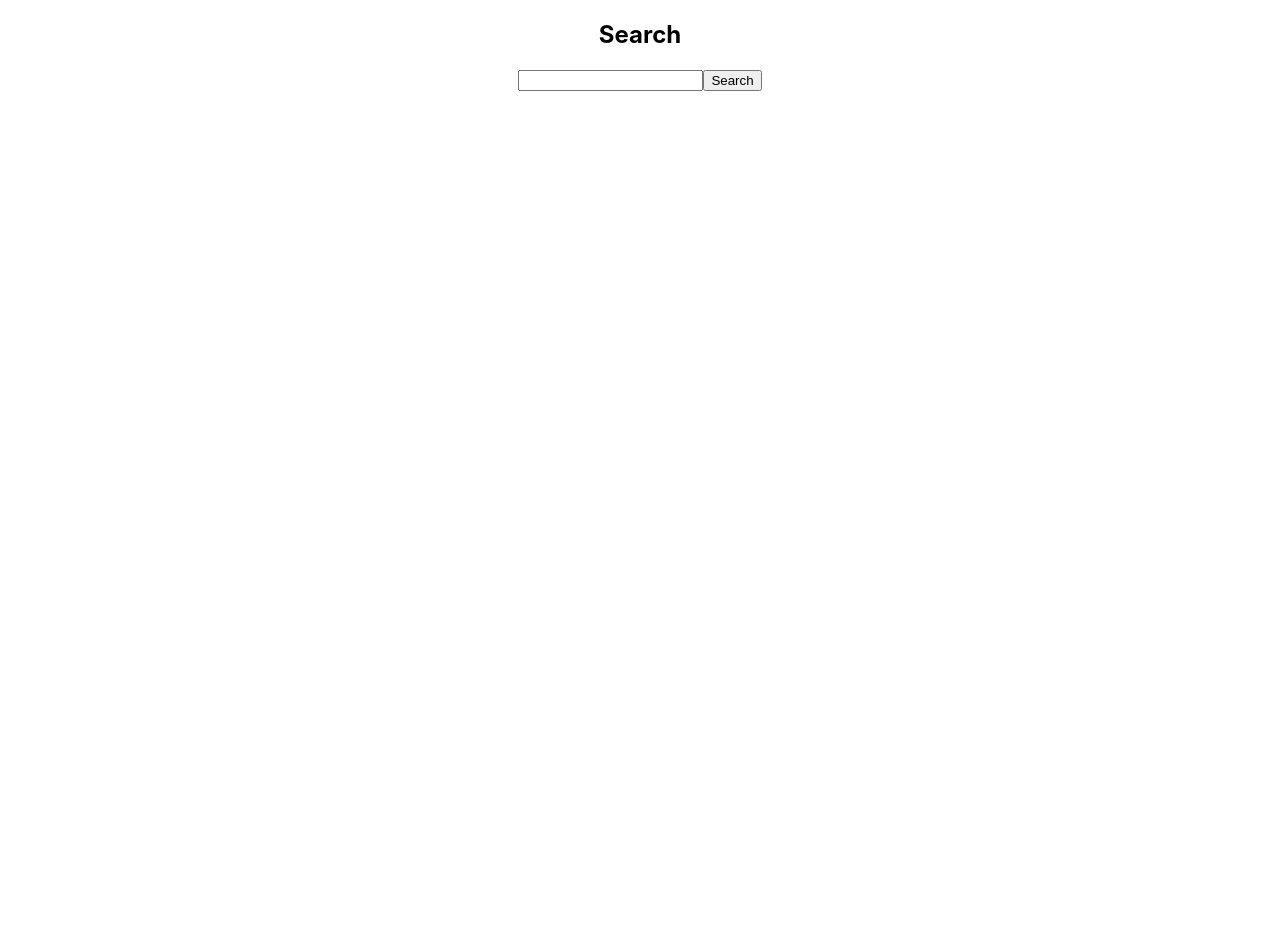
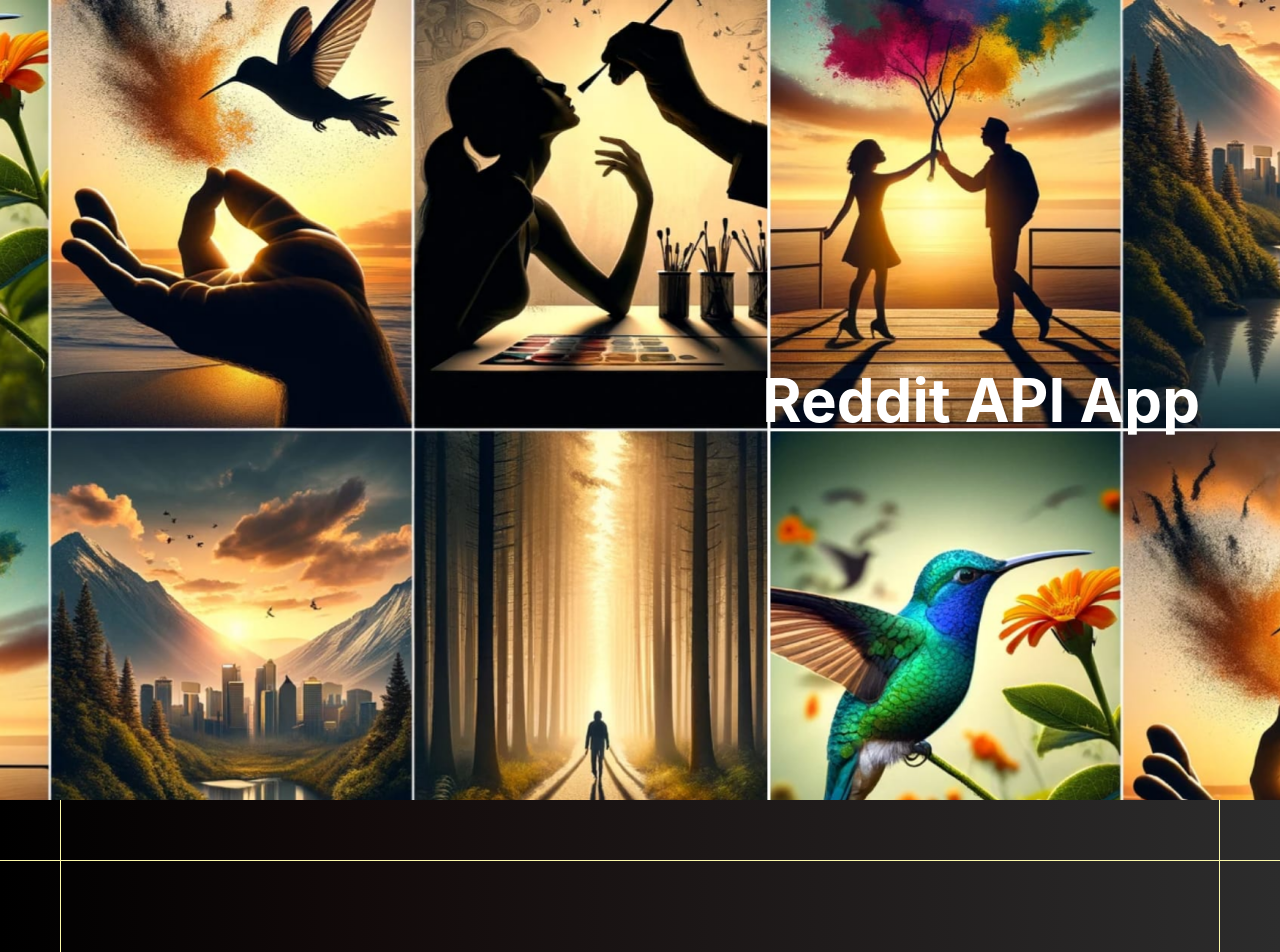
Before and after one commit to Amandium7/reddit-app, a React (Create React App) app: page / in a window 1280 px wide. Shown: the top 952 px of the page. Before the commit the page ends 800 px from the top, so only its background shows below. Built offline with nearby package versions, Linux system fonts and the light colour scheme; the HTML template or start-up script is replaced by a standard one.

Commit message:
Do styling

```diff
--- a/package.json
+++ b/package.json
@@ -13,6 +13,7 @@
     "react-scripts": "5.0.1",
     "redux": "^5.0.1",
     "redux-thunk": "^3.1.0",
+    "sass": "^1.77.4",
     "web-vitals": "^2.1.4"
   },
   "scripts": {
--- a/src/App.js
+++ b/src/App.js
@@ -2,12 +2,15 @@ import logo from './logo.svg';
 import './App.css';
 import { Hero } from './components/Hero';
 import { SearchBar } from './components/SearchBar';
+import { PostList } from './components/PostList';
+import './assets/styles/style.scss';
 
 function App() {
   return (
     <div className="App">
-      {/* <Hero /> */}
+      <Hero />
       <SearchBar />
+      <PostList />
 
 
       {/* <header className="App-header">
--- /dev/null
+++ b/src/assets/styles/style.scss
@@ -0,0 +1,180 @@
+*,
+*:before,
+*:after {
+    box-sizing: border-box;
+}
+
+body {
+    background: linear-gradient(to right, black, #120A0A 28%, #2C2C2C 100%);
+}
+
+.row {
+    max-width: 1920px;
+    margin-left: auto;
+    margin-right: auto;
+    overflow: hidden;
+    position: relative;
+    padding: 60px 20px;
+}
+
+.hero-module {
+    position: relative;
+    .row {
+        min-height: 100svh;
+        display: flex;
+        justify-content: end;
+        align-items: center;
+        padding: 0;
+        .title {
+            padding: 200px 80px;
+            h1 {
+                position: relative;
+                z-index: 1;
+                color: white;
+                font-size: 60px;
+            }
+        }
+        .media {
+            .picture {
+                width: 100%;
+                z-index: 0;
+                position: absolute;
+                top: 50%;
+                left: 50%;
+                transform: translate3d(-50%, -50%, 0);
+                height: 100%;
+                display: flex;
+                img {
+                    object-fit: cover;
+                    width: calc(100% + 2px);
+                    height: calc(100% + 2px);
+                }
+            }
+        }
+    }
+}
+
+.search-bar-module {
+    position: relative;
+    max-width: 1920px;
+    margin-left: auto;
+    margin-right: auto;
+    &:before {
+        content:'';
+        top: -60px;
+        left: 60px;
+        width: 1px;
+        height: calc(100% + 120px);
+        border-left: solid 1px #FDFAAB;
+        position: absolute;
+    }
+    &:after {
+        content:'';
+        top: -60px;
+        right: 60px;
+        width: 1px;
+        height: calc(100% + 120px);
+        border-left: solid 1px #FDFAAB;
+        position: absolute;
+    }
+    .gold-bar-top {
+        width: 100%;
+        height: 1px;
+        border-top: solid 1px #FDFAAB;
+        margin-top: 60px;
+    }
+    .gold-bar-bottom {
+        width: 100%;
+        height: 1px;
+        border-top: solid 1px #FDFAAB;
+        margin-bottom: 60px;
+    }
+    .row {
+        padding: calc(8% + 60px) 20px;
+        h2 {
+            color: white;
+            font-size: 48px;
+            margin-top: 0;
+        }
+        .api-text {
+            position: absolute;
+            color: white;
+            left: 50%;
+            top: 75%;
+            transform: translate(-50%, -50%);
+        }
+    }
+}
+
+.post-list-module {
+    .row {
+        display: grid;
+        grid-template-columns: 1fr 1fr 1fr 1fr;
+        gap: 60px;
+        padding: 60px;
+        @media only screen and (max-width: 1500px) {
+            grid-template-columns: 1fr 1fr;
+        }
+        @media only screen and (max-width: 1025px) {
+            grid-template-columns: 1fr;
+            gap: 40px;
+        }
+        .post-item {
+            background: white;
+            border-radius: 50px;
+            padding: 60px 40px;
+            transition: all .6s ease;
+            position: relative;
+            min-height: 300px;
+            display: flex;
+            justify-content: center;
+            align-items: center;
+            overflow: hidden;
+            &:after {
+                content:'';
+                top: 0;
+                left: 0;
+                width: 100%;
+                height: 100%;
+                position: absolute;
+                background: black;
+                opacity: .4;
+                z-index: 2;
+            }
+            &:hover {
+                @media only screen and (min-width: 1026px) {
+                    transform: scale(1.05);
+                }
+            }
+            h2 {
+                // color: white;
+                margin: 0;
+                color: white;
+                position: relative;
+                z-index: 3;
+                font-size: 36px;
+            }
+            .picture {
+                position: absolute;
+                width: 100%;
+                height: 100%;
+                top: 50%;
+                left: 50%;
+                transform: translate(-50%, -50%);
+                z-index: 1;
+                img {
+                    object-fit: cover;
+                    width: 100%;
+                    height: 100%;
+                }
+            }
+            img[alt] {
+                // color: white;
+            }
+            a.post-link {
+                text-decoration: none;
+                color: inherit;
+            }
+        }
+    }
+}
--- a/src/components/Hero.js
+++ b/src/components/Hero.js
@@ -3,7 +3,8 @@ import heroImage from '../assets/images/reddit-app-hero.jpg';
 
 export const Hero = () => {
     return (
-        <div className="hero">
+        <div className="hero-module">
+            <div className="row">
                 <div className="title">
                     <h1>Reddit API App</h1>
                 </div>
@@ -13,5 +14,6 @@ export const Hero = () => {
                     </div>
                 </div>
             </div>
+        </div>
     )
 }
--- a/src/components/PostItem.js
+++ b/src/components/PostItem.js
@@ -0,0 +1,29 @@
+import React from 'react';
+
+export const PostItem = ({result}) => {
+    const newTitle = result.data.title.length > 50
+    ? result.data.title.substring(0, 50) + '...'
+    : result.data.title;
+
+    const link = result.data.permalink
+
+    let newImage;
+    if (result.data.thumbnail.includes('external-preview')){
+        newImage = '/assets/images/reddit-app-hero';
+    } else {
+        newImage = result.data.thumbnail;
+    }
+
+    console.log(newImage)
+
+    return (
+        <div className="post-item">
+            <a href={`https://www.reddit.com/${link}`} className="post-link">
+                <h2>{newTitle}</h2>
+                <div className="picture">
+                    <img src={newImage} alt={result.data.title}/>
+                </div>
+            </a>
+        </div>
+    )
+}
--- a/src/components/PostList.js
+++ b/src/components/PostList.js
@@ -0,0 +1,22 @@
+import React from 'react';
+import { useSelector } from 'react-redux';
+import { PostItem } from './PostItem';
+
+export const PostList = () => {
+    const searchData = useSelector((state) => state.search.results);
+
+    if (!searchData || !searchData.data || !searchData.data.children) {
+        return null; // Or you can return a message indicating no data is available
+    }
+
+    return (
+        <div className="post-list-module">
+            <div className="row">
+                {searchData.data.children.map((result, index) => (
+                    <PostItem key={index} result={result} />
+                ))}
+            </div>
+        </div>
+        )
+
+}
--- a/src/components/SearchBar.js
+++ b/src/components/SearchBar.js
@@ -14,15 +14,15 @@ export const SearchBar = () => {
         dispatch(setQuery(event.target.value));
     }
     const handleSearch = () => {
-        // const testing = query;
-        // console.log (testing);
         dispatch(setResults(query));
         dispatch(resetQuery());
         dispatch(fetchData(query));
     }
 
     return (
-        <div className="search-bar">
+        <div className="search-bar-module">
+            <div className="gold-bar-top"></div>
+            <div className="row">
                 <h2>Search</h2>
                 <input
                     type="text"
@@ -30,16 +30,11 @@ export const SearchBar = () => {
                     onChange = {handleInputChange}
                 />
                 <button onClick={ handleSearch}>Search</button>
-            {searchStatus === 'loading' && <p>Loading...</p>}
-            {searchStatus === 'failed' && <p>Error...{searchError}</p>}
-            {searchStatus === 'succeeded' && (
-                <ul>
-                    {searchResults.data.children.map((result, index) => (
-                        <li key={index}>{result.data.title} <img src={result.data.thumbnail} alt={result.data.title}/></li>
-
-                    ))}
-                </ul>
-            )}
+                {searchStatus === 'loading' && <p className="api-text">Loading...</p>}
+                {searchStatus === 'failed' && <p className="api-text">Error...{searchError}</p>}
+                {/* {searchStatus === 'succeeded' && ()} */}
+            </div>
+            <div className="gold-bar-bottom"></div>
         </div>
     )
 };
```
Also changed, not shown: src/assets/images/reddit-app-hero.jpg, 1 other file (tests, documents, lock files or other folders). Lines whose indentation alone changed are shown as unchanged.
